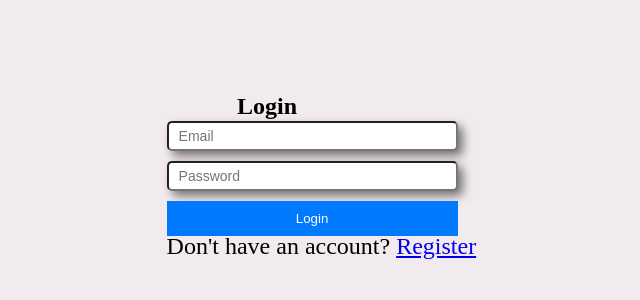
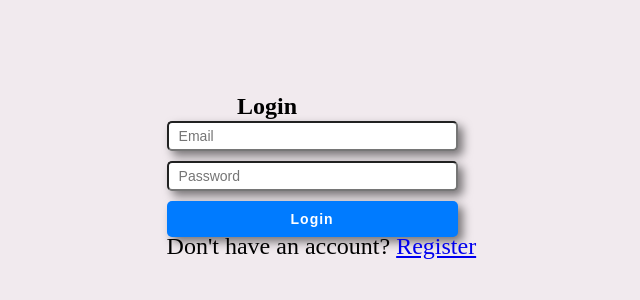
Before and after one commit to Shivanii7/ACIT2911-Agile, a Flask app: page /login in a window 1280 px wide. Shown: the part 191-491 px from the top of the page, without its empty margins (371-1011 px from the left). Run offline with Flask 3, Linux system fonts and the light colour scheme.

Commit message:
adjustments to login button

```diff
--- a/templates/login.html
+++ b/templates/login.html
@@ -47,6 +47,14 @@
             padding: 10px;
             border: none;
             cursor: pointer;
+            font-weight: bold;
+            border: 1px solid color(0, 0, 0, 0.2);
+            border-radius: 5px;
+            box-sizing: border-box;
+            box-shadow: 5px 5px 10px rgba(0, 0, 0, 0.5);
+            padding: 10px;
+            font-size: 14px;
+            letter-spacing: 1px;
         }
         button:hover {
             background-color: #0056b3;
```
Also changed, not shown: data/data.db (added).
